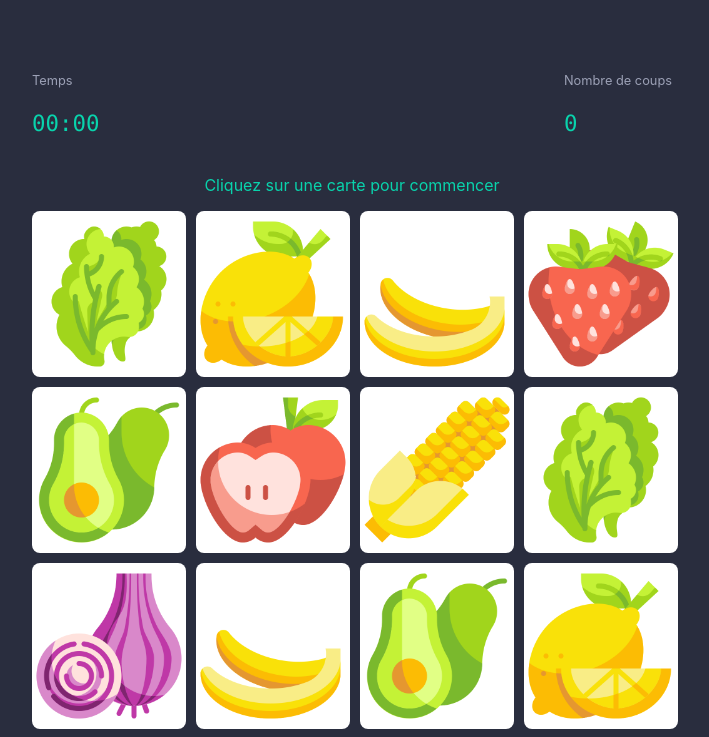
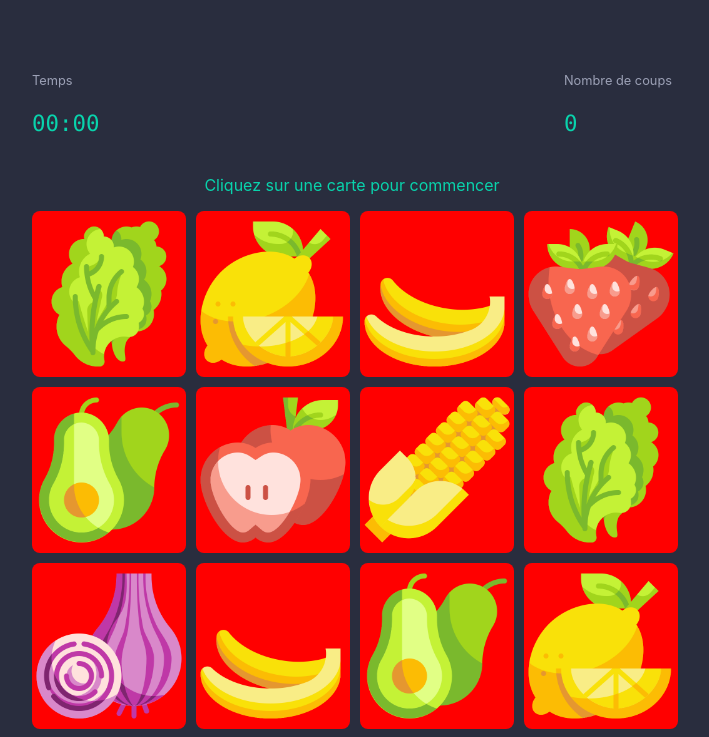
Before and after one commit to optisantis/test-react, a React (Create React App) app: page / in a window 1280 px wide. Shown: the top 737 px of the page, without its empty margins (288-997 px from the left). Built offline with nearby package versions, Linux system fonts and the light colour scheme.

Commit message:
set clicked tile to active

```diff
--- a/src/App.js
+++ b/src/App.js
@@ -12,7 +12,12 @@ export default function Memory() {
   const [tries, setTries] = useState(0);
   const [tiles, setTiles] = useState([]);
 
-
+  const startGame = () => {
+    setGameState('running');
+    setTiles(tiles.map(tile => {
+      tile.state = 'idle';
+    }))
+  }
   return (
     <main>
       <Header />
@@ -26,7 +31,8 @@ export default function Memory() {
           tries,
           setTries,
           tiles,
-          setTiles
+          setTiles,
+          startGame
         }}
       />
     </main>
--- a/src/components/Grid.js
+++ b/src/components/Grid.js
@@ -34,19 +34,35 @@ const resetGrid = () => {
   ]).map(item => tileDefaults[item]);
 }
 
-const Grid = ({ setTiles, tiles }) => {
+const Grid = ({
+  setTiles,
+  tiles,
+  tries,
+  setTries,
+  gameState,
+  setGameState,
+  startGame
+}) => {
   if(tiles.length === 0) {
     setTiles(resetGrid());
     return(
       <div />
     )
   }
-
   return (
     <div>
       <StyledGrid>
         { tiles.map(tile => (
-          <Tile tile={ tile } />
+          <Tile
+            tile={ tile }
+            {...{
+              tile,
+              setTiles,
+              tiles,
+              startGame,
+              gameState
+            }}
+          />
         )) }
       </StyledGrid>
 
--- a/src/components/Tile.js
+++ b/src/components/Tile.js
@@ -1,9 +1,10 @@
 import styled from 'styled-components';
 import tileDefaults from '../images/tileDefaults';
+import { replaceAtIndex } from '../utils';
 
 const Card = styled.img`
   object-fit: cover;
-  background: white;
+  background: ${props => props.state === 'idle' ? 'white' : 'red' };
   padding: 0.2em;
   height: 100%;
   width: 100%;
@@ -12,8 +13,23 @@ const Card = styled.img`
 `;
 
 
-const Tile = ({ tile }) => (
-  <Card src={ tile.image } />
-);
+const Tile = ({ tile, setTiles, tiles, startGame, gameState }) => {
+  const handleClick = () => {
+    if(gameState === 'new') {
+      startGame();
+    }
+
+    // Set tile active on click
+    if(tile.state === 'idle') {
+      const newTile = Object.assign({}, tile, { state: 'active' });
+      const index = tiles.indexOf(tile);
+      console.log(newTile);
+      setTiles(replaceAtIndex(tiles, index, newTile));
+    }
+  }
+  return (
+    <Card src={ tile.image } state={ tile.state } onClick={ handleClick } />
+  )
+};
 
 export default Tile;
--- a/src/images/tileDefaults.js
+++ b/src/images/tileDefaults.js
@@ -8,7 +8,7 @@ import onion from "../images/onion.png";
 import strawberry from "../images/strawberry.png";
 
 const defaultTile = {
-  state: 'idle'
+  state: 'active'
 }
 
 export default {
--- a/src/utils.js
+++ b/src/utils.js
@@ -6,6 +6,15 @@ const shuffle = (a) => {
   return a;
 }
 
+const replaceAtIndex = (array, index, item) => {
+  return [
+    ...array.slice(0, index),
+    item,
+    ...array.slice(index + 1, array.length)
+  ]
+}
+
 export {
-  shuffle
+  shuffle,
+  replaceAtIndex
 }
```
Also changed, not shown: 1 other file (tests, documents, lock files or other folders).
